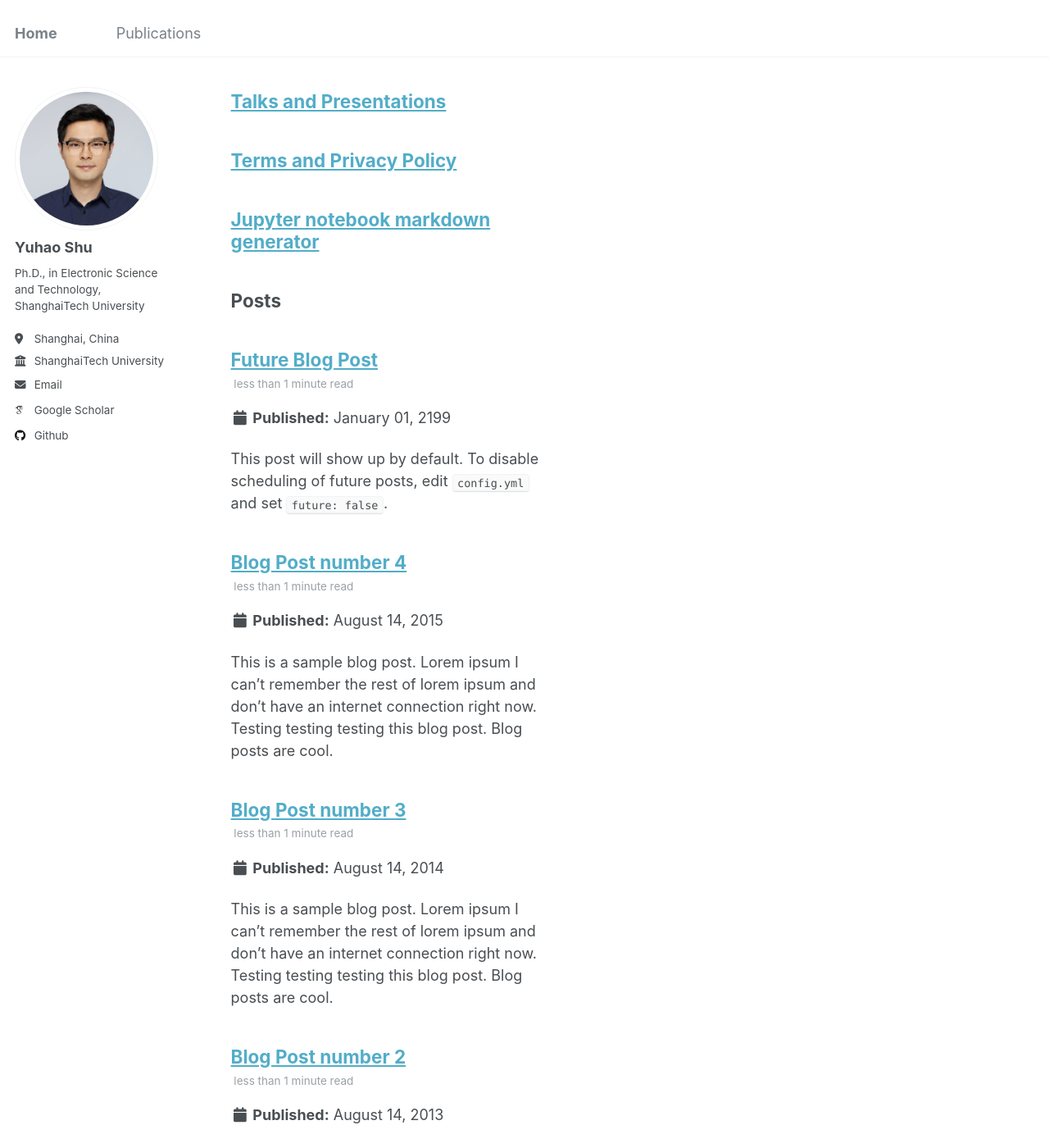
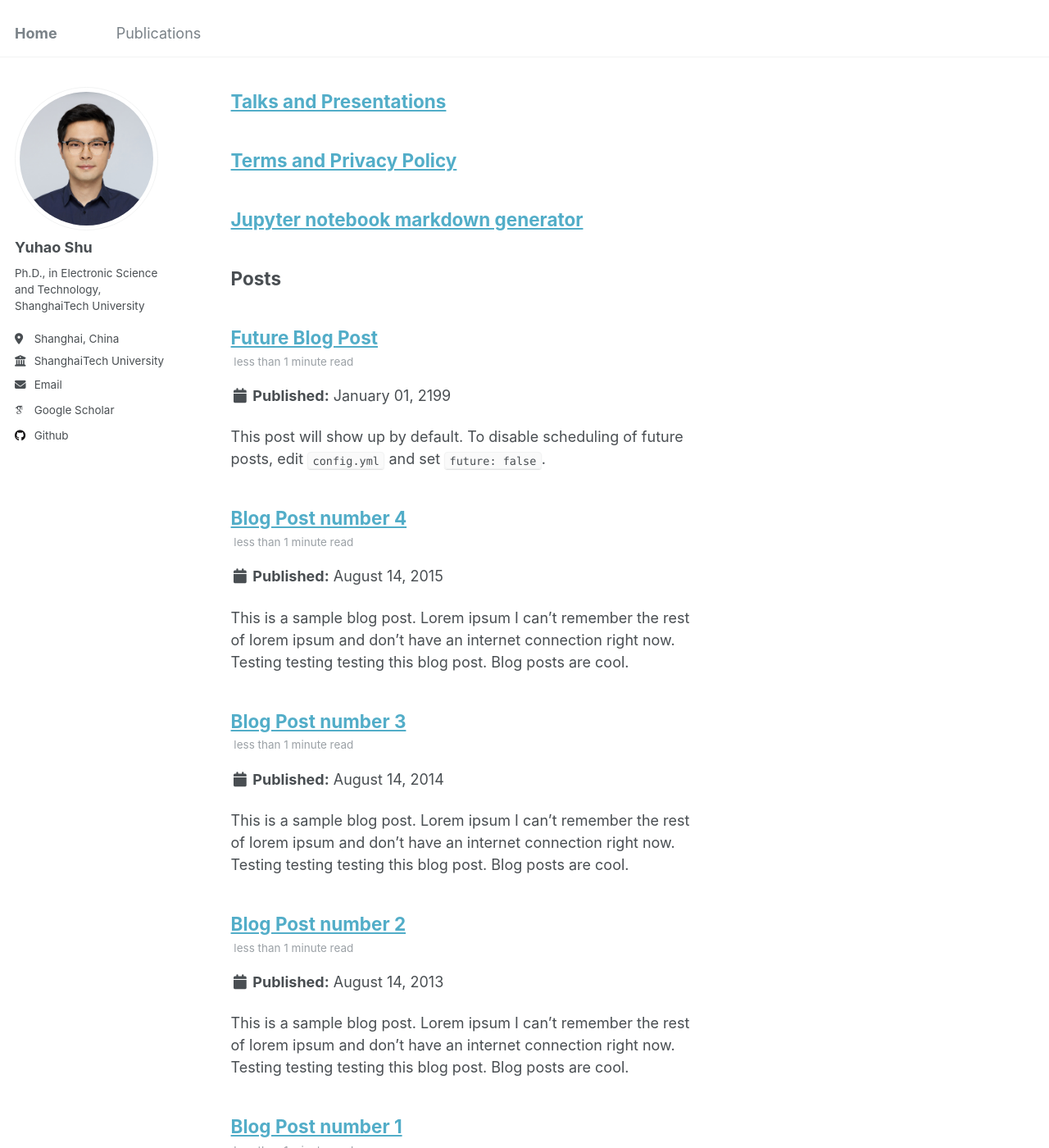
Before and after one commit to beckycaspar/beckycaspar.github.io, a Jekyll site: the page built from _pages/sitemap.md, in a window 1280 px wide and 1400 px high, scrolled down 645 px. Shown: the whole window at 82% size. Built offline with Jekyll 4.4.1, drawn with Linux system fonts in a browser that asks for light colours; some web fonts are replaced.

Commit message:
adjust style

```diff
--- a/_sass/_variables.scss
+++ b/_sass/_variables.scss
@@ -134,7 +134,7 @@ $x-large                    : 1280px !default;
 
 $right-sidebar-width-narrow : 200px !default;
 $right-sidebar-width        : 300px !default;
-$right-sidebar-width-wide   : 600px !default;
+$right-sidebar-width-wide   : 400px !default;
 
 $susy: (
   columns: 12,
```
